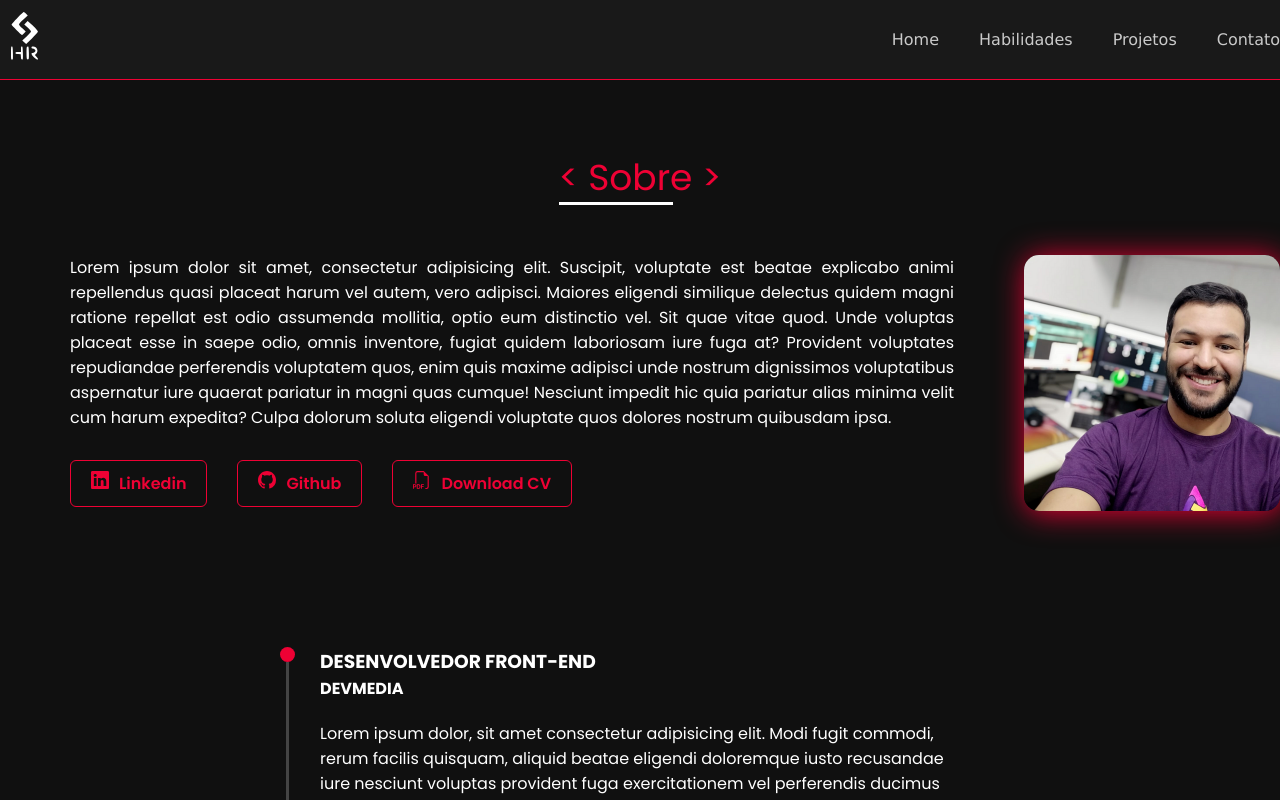
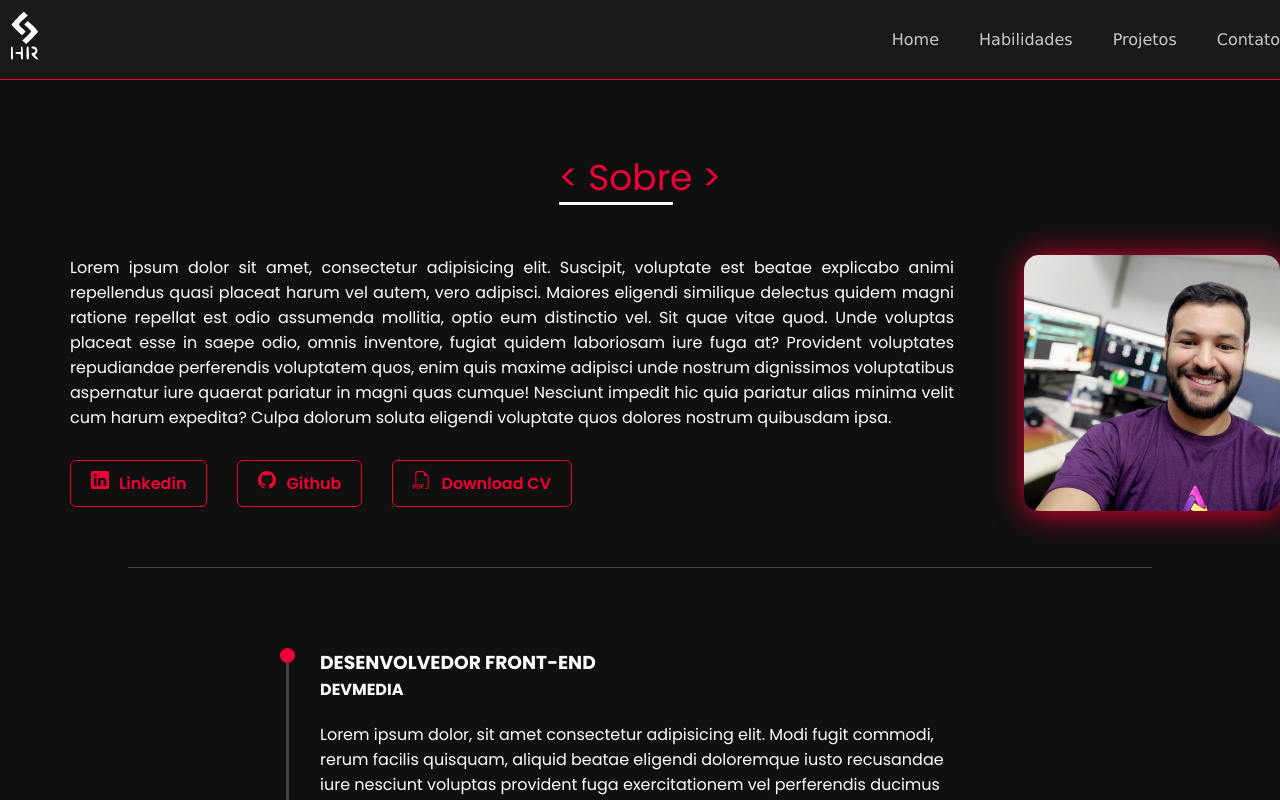
Before and after one commit to henriqerocha/portfolio-react, a React (Vite) app: page / in a window 1280 px wide. Shown: the top 800 px of the page. Built offline with nearby package versions, Linux system fonts and the light colour scheme.

Commit message:
update portfolio

```diff
--- a/src/global.css
+++ b/src/global.css
@@ -27,3 +27,11 @@
   bottom: 0px;
   left: 0px;
 }
+
+.divisor{
+  width: 80%;
+  height: 1px;
+  margin-top: 30px 0;
+  background-color: #444;
+
+}
--- a/src/pages/Home/Home.jsx
+++ b/src/pages/Home/Home.jsx
@@ -64,6 +64,8 @@ function Home() {
 
                     </div>
 
+                    <div className="divisor"></div>
+
                     <div className="timeline">
                         <div className="timeline-container">
                             <ul>
```
